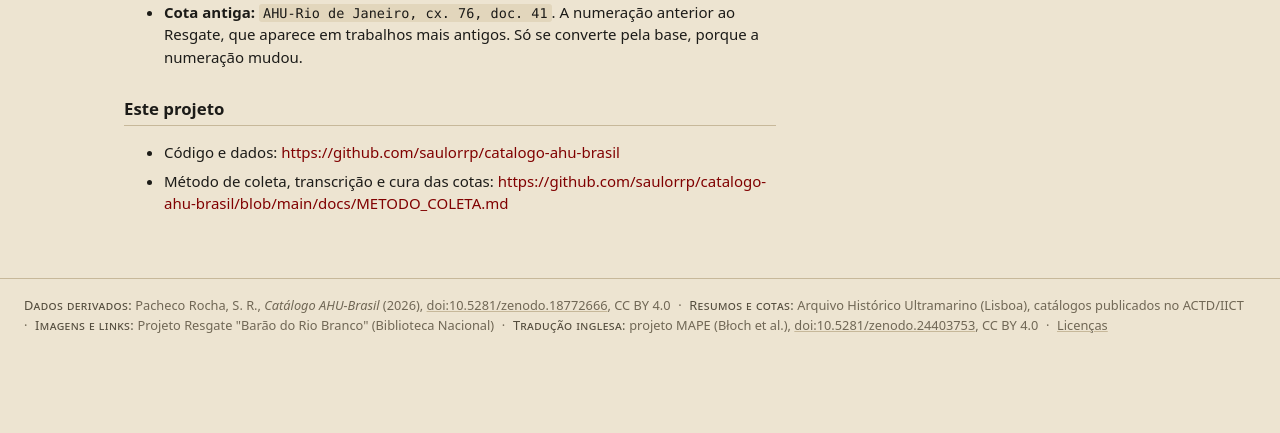
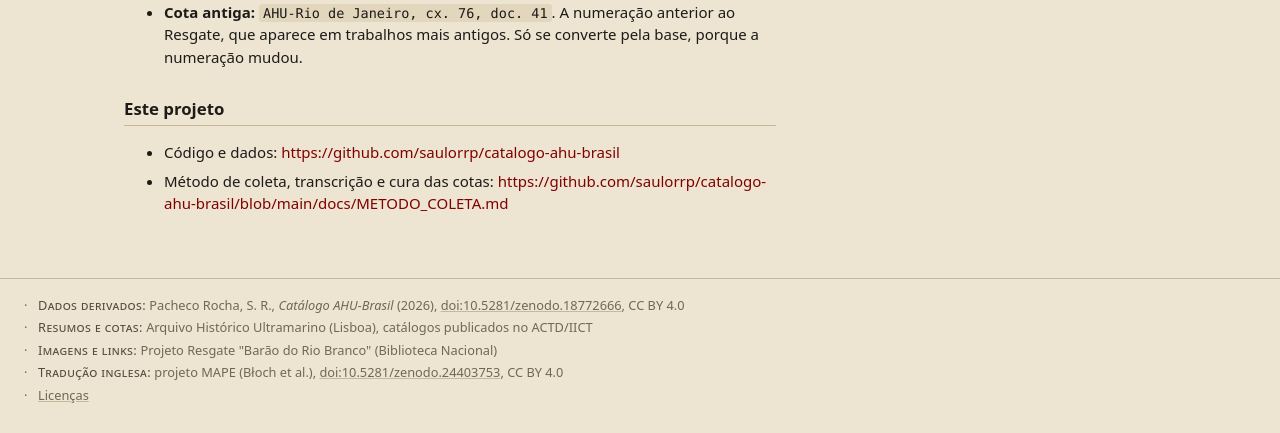
Before and after one commit to saulorrp/catalogo-ahu-brasil, a FastAPI app: page /referencias in a window 1280 px wide. Shown: the part 1710-2143 px from the top of the page. Before the commit the page ends 2043 px from the top, so only its background shows below. Run offline with FastAPI, Linux system fonts and the light colour scheme; parts of the project's set-up code (start-up, migrations or seed data) failed here and were passed over.

Commit message:
Rodapé: um item por linha

```diff
--- a/web/static/catalogo.css
+++ b/web/static/catalogo.css
@@ -603,8 +603,9 @@ textarea { width: 100%; font-family: var(--mono); margin-bottom: 8px; }
 
 /* Rodapé: o crédito que a LICENSE-DATA.md pede a quem hospeda o catálogo. */
 .rodape { max-width: 1480px; margin: 24px auto 0; padding: 16px 24px 28px; border-top: 1px solid var(--border); color: var(--txt-muted); font-size: 0.8rem; line-height: 1.6; }
-.rodape-itens { list-style: none; margin: 0; padding: 0; display: flex; flex-wrap: wrap; column-gap: 0.6em; }
-.rodape-itens li + li::before { content: "·"; margin-right: 0.6em; color: var(--txt-muted); }
+.rodape-itens { list-style: none; margin: 0; padding: 0; display: grid; gap: 2px; }
+.rodape-itens li { padding-left: 1.1em; text-indent: -1.1em; }
+.rodape-itens li::before { content: "·"; display: inline-block; width: 1.1em; text-indent: 0; color: var(--txt-muted); }
 .rodape-rotulo { font-variant: small-caps; letter-spacing: 0.03em; color: var(--txt-secondary); }
 .rodape a { color: inherit; text-decoration: underline; text-decoration-color: var(--border); }
 .rodape a:hover { color: var(--accent-texto); }
```
